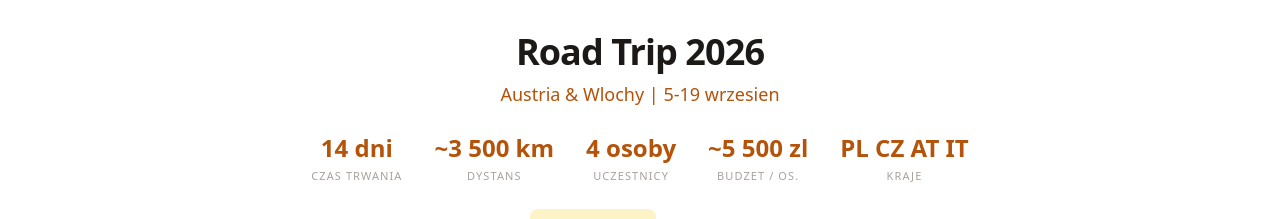
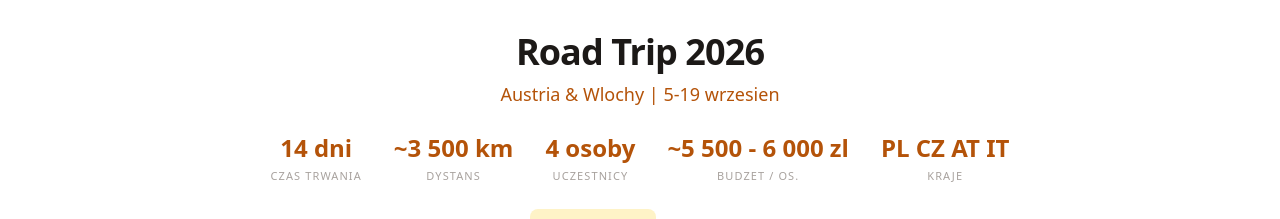
Before and after one commit to adam-waniak-bright/trip, a React (Vite) app in the folder web/: page / in a window 1280 px wide. Shown: the top 219 px of the page. Built offline with nearby package versions, Linux system fonts and the light colour scheme.

Commit message:
Zaktualizuj budzet: atrakcje 1500->2800 zl, winiety 1200->1000 zl
Przeliczono realne koszty atrakcji (Five Fingers, Seceda, CT Card, itp.)
oraz winiet (CZ 2x10d, AT 2-mies., Grossglockner, IT bramki).
Razem: 20.2-24.2 tys. zl (~5050-6050 zl/os).

```diff
--- a/web/src/data.ts
+++ b/web/src/data.ts
@@ -51,19 +51,19 @@ export const config = {
     { label: 'Czas trwania', value: '14 dni' },
     { label: 'Dystans', value: '~3 500 km' },
     { label: 'Uczestnicy', value: '4 osoby' },
-    { label: 'Budzet / os.', value: '~5 500 zl' },
+    { label: 'Budzet / os.', value: '~5 500 - 6 000 zl' },
     { label: 'Kraje', value: 'PL CZ AT IT' },
   ],
   budget: [
-    { label: 'Paliwo (~3500 km)', value: '~3 900 zl' },
-    { label: 'Winiety / autostrady', value: '~1 200 zl' },
-    { label: 'Noclegi (13 nocy)', value: '~6 000 - 9 000 zl' },
-    { label: 'Jedzenie', value: '~5 000 - 6 000 zl' },
-    { label: 'Atrakcje / wstepy', value: '~1 500 zl' },
+    { label: 'Paliwo (~3500 km, 7l/100km, ~1.6 EUR/l)', value: '~3 900 zl' },
+    { label: 'Winiety / autostrady (CZ 2x, AT 2-mies., Grossglockner, IT bramki)', value: '~1 000 zl' },
+    { label: 'Noclegi (13 nocy, mix camping/apartamenty)', value: '~6 000 - 9 000 zl' },
+    { label: 'Jedzenie (obiady restauracja + gotowanie)', value: '~5 000 - 6 000 zl' },
+    { label: 'Atrakcje / wstepy / kolejki', value: '~2 800 zl' },
     { label: 'Rezerwa', value: '~1 500 zl' },
   ] as BudgetItem[],
-  budgetTotal: '~19 000 - 23 000 zl',
-  budgetPerPerson: '~4 750 - 5 750 zl',
+  budgetTotal: '~20 200 - 24 200 zl',
+  budgetPerPerson: '~5 050 - 6 050 zl',
   overnights: [
     { dates: '5.09', place: 'Wroclaw', nights: 1, type: 'u znajomych', cost: '0 zl' },
     { dates: '6-7.09', place: 'Hallstatt / Obertraun', nights: 2, type: 'camping/apartament', cost: '300-500 zl/noc' },
```
Also changed, not shown: 1 other file (tests, documents, lock files or other folders).
